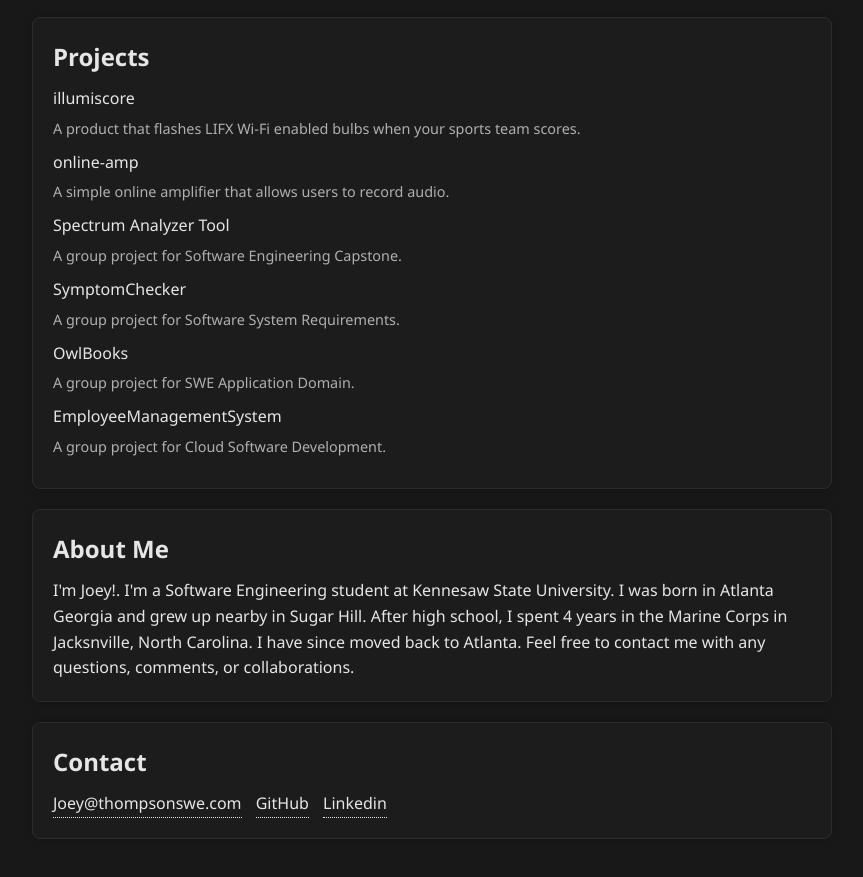
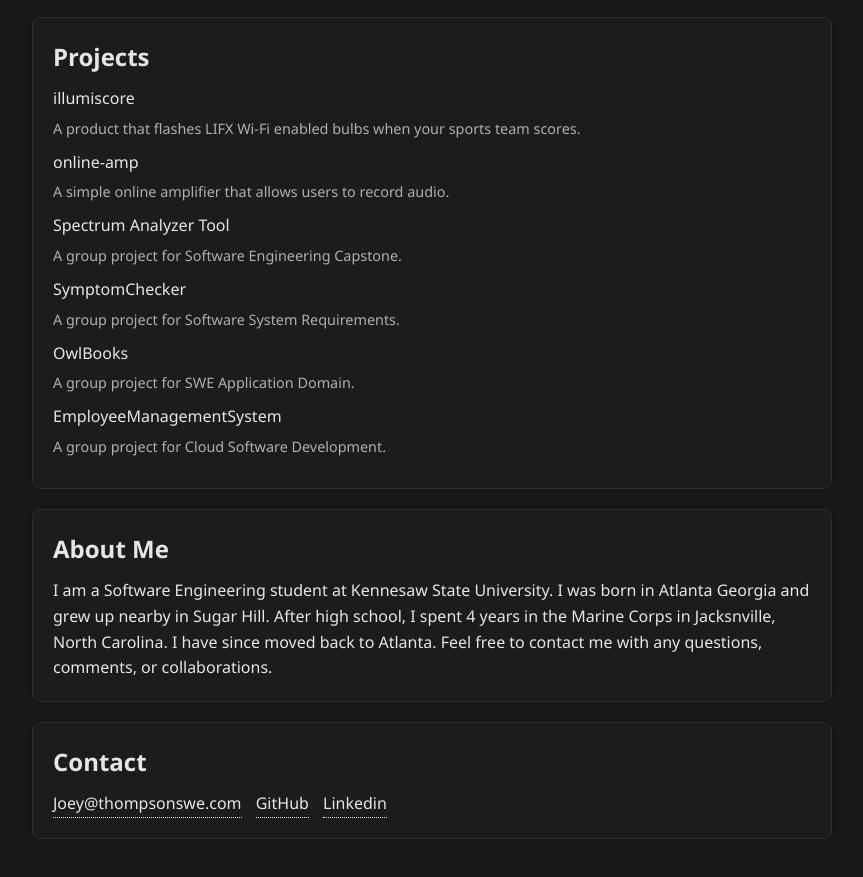
Before and after one commit to JoeyThompson10/JoeyThompson10.github.io, a plain HTML site: page index.html in a window 1280 px wide. Shown: the part 129-1006 px from the top of the page, without its empty margins (208-1071 px from the left). Drawn offline with Linux system fonts and the light colour scheme.

Commit message:
Update index.html

```diff
--- a/index.html
+++ b/index.html
@@ -45,7 +45,7 @@
   <section id="aboutMe" class="contentSection">
     <h2 class="sectionTitle">About Me</h2>
     <p>
-      I'm Joey!. I'm a Software Engineering student at Kennesaw State University.
+      I am a Software Engineering student at Kennesaw State University.
 
       I was born in Atlanta Georgia and grew up nearby in Sugar Hill. After high school, I spent 4 years in the Marine Corps in Jacksnville, North Carolina. I have since moved back to Atlanta.
 
```
